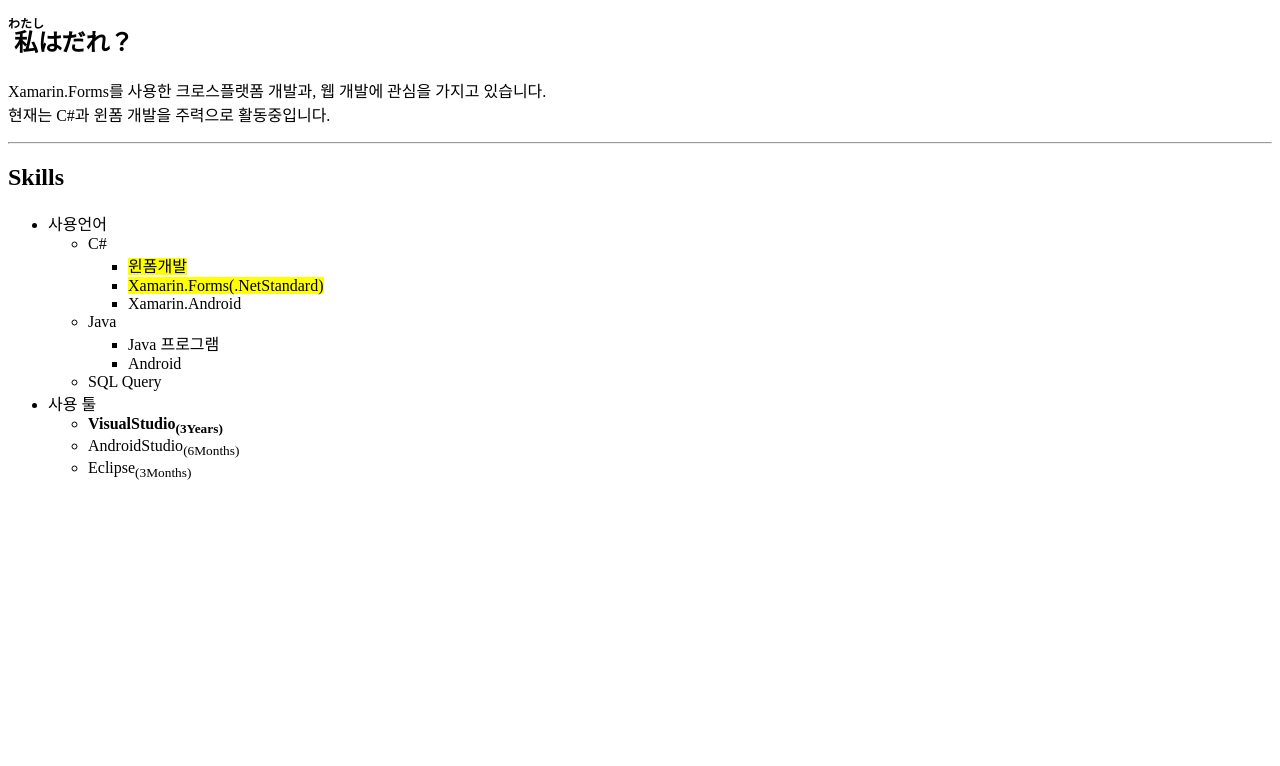
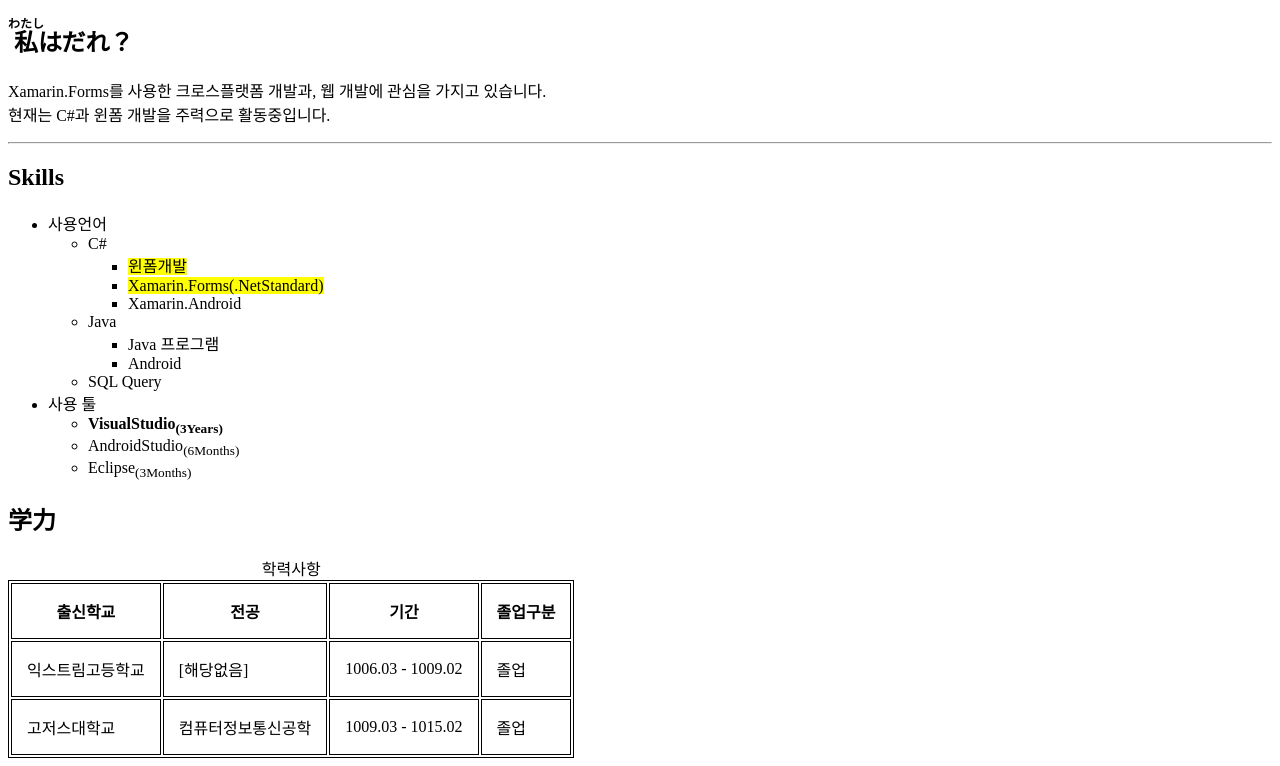
Before and after one commit to AntiNomyKim/ANShelter, a plain HTML site: page index.html in a window 1280 px wide. Shown: the part 107-873 px from the top of the page. Before the commit the page ends 800 px from the top, so only its background shows below. Drawn offline with Linux system fonts and the light colour scheme.

Commit message:
add Table

```diff
--- a/index.html
+++ b/index.html
@@ -41,6 +41,40 @@
                     <li>Eclipse<sub>(3Months)</sub></li>
                 </ul>
             </li>
-        </ul>
-    </li>
+        </li>
+    </ul>
+    <h2>学力</h2>
+    <table>
+        <caption>학력사항</caption>
+        <thead>
+            <th>출신학교</th>
+            <th>전공</th>
+            <th>기간</th>
+            <th>졸업구분</th>
+        </thead>
+        <tbody>
+            <tr>
+                <td>익스트림고등학교</td>
+                <td>[해당없음]</td>
+                <td>1006.03 - 1009.02</td>
+                <td>졸업</td>
+            </tr>
+            <tr>
+                <td>고저스대학교</td>
+                <td>컴퓨터정보통신공학</td>
+                <td>1009.03 - 1015.02</td>
+                <td>졸업</td>
+            </tr>
+        </tbody>
+        <style>
+            table, th, td
+            {
+                border: 1px solid black
+            }
+            th, td
+            {
+                padding: 15px
+            }
+        </style>
+    </table>
 </html>
```
